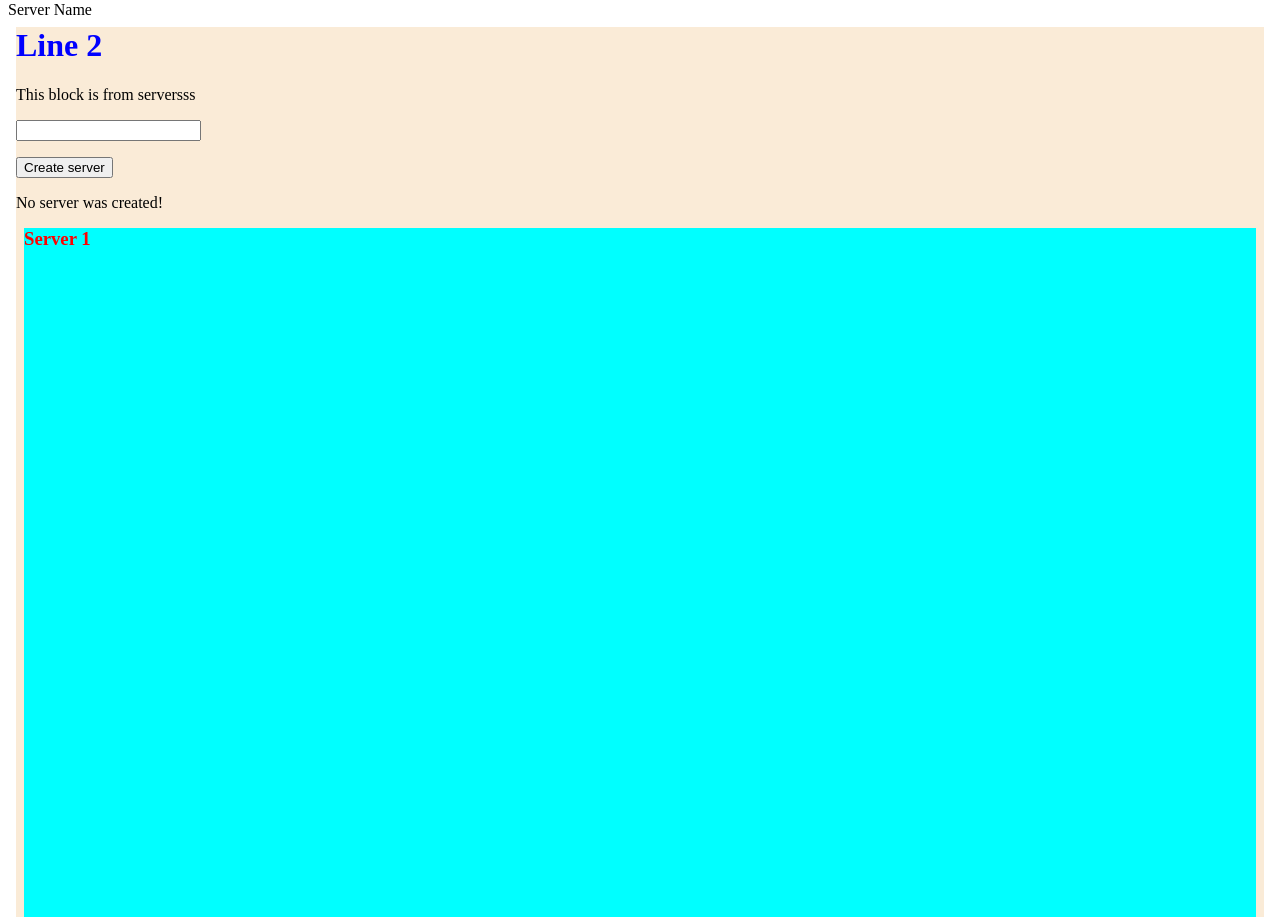
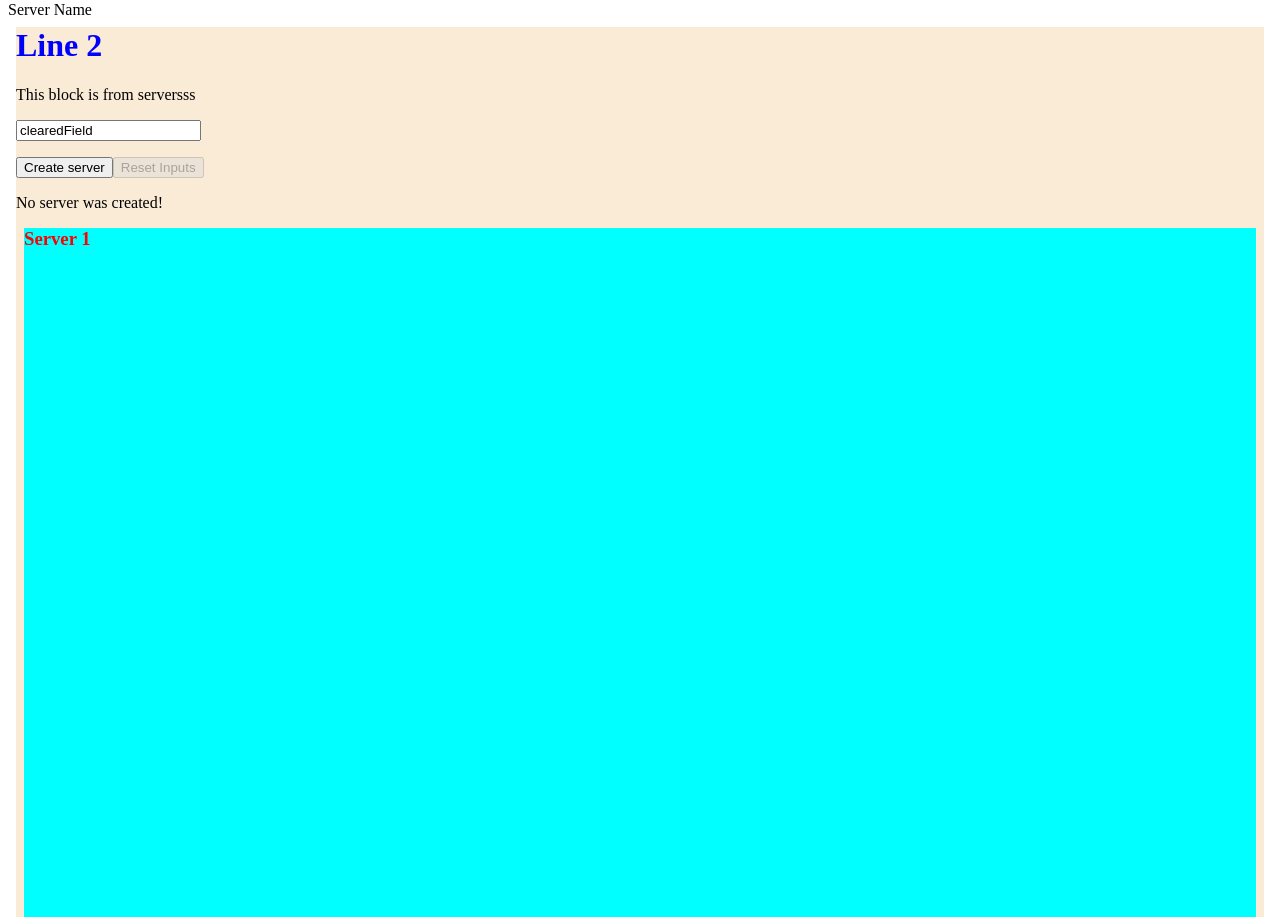
Before and after one commit to Skyler1097/Angular, an Angular app: page / in a window 1280 px wide. Shown: the part 880-1797 px from the top of the page. Built offline with nearby package versions, Linux system fonts and the light colour scheme.

Commit message:
2 files modified

```diff
--- a/src/app/servers/servers.component.html
+++ b/src/app/servers/servers.component.html
@@ -2,12 +2,14 @@
 <body>
 <h1>Line 2</h1>
 <p>This block is from serversss</p>
-<input type="text" class="form-control" (input)="updateServerName($event)">
+<input type="text" class="form-control" (input)="updateServerName($event)" value = "clearedField" >
 <p>{{serverName}}</p>
 
 <button class="btn btn-primary" [disabled]= "!allowNewServer"
 (click) = "onCreateServer()"> Create {{serverName}} server </button>
 
+<button class="btn btn-primary" [disabled] = "emptyField" (click) = "clearField()">Reset Inputs</button>
+
 <p> {{serverCreationStatus}} </p>
 <app-server></app-server>
 <hr>
--- a/src/app/servers/servers.component.ts
+++ b/src/app/servers/servers.component.ts
@@ -8,7 +8,10 @@ import {Component, OnInit} from '@angular/core';
 export class ServersComponent implements OnInit {
   allowNewServer = false;
   serverCreationStatus = 'No server was created!';
-  serverName = '';
+  serverName: string  = '';
+
+  emptyField = true;
+  clearedField = "";
   constructor(){
     setTimeout(()=>{this.allowNewServer = true}, 2000);
   }
@@ -18,5 +21,12 @@ export class ServersComponent implements OnInit {
   }
   updateServerName(event: Event){
     this.serverName = (<HTMLInputElement>event.target).value;
+    this.emptyField = false;
+    this.clearedField = this.serverName;
+  }
+  clearField(){
+    this.serverName = "";
+    this.updateServerName(null)
+    this.clearedField =  "";
   }
 }
```
